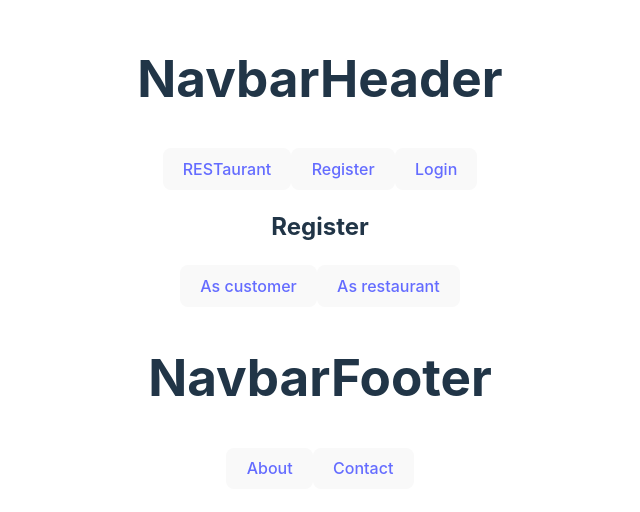
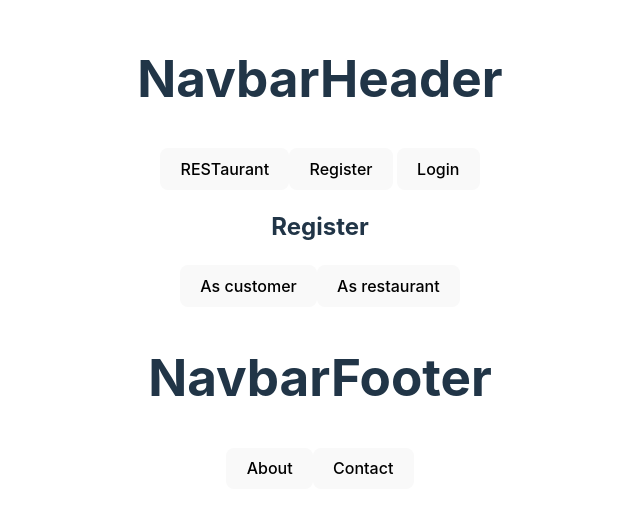
Before and after one commit to CodecoolGlobal/el-proyecte-grande-sprint-1-java-attila-kerekes, a React (Vite) app in the folder frontend/vite/: page /register in a window 1280 px wide. Shown: the part 152-664 px from the top of the page, without its empty margins (320-960 px from the left). Built offline with nearby package versions, Linux system fonts and the light colour scheme.

Commit message:
refactor button links

```diff
--- a/frontend/vite/src/pages/NavbarFooter.jsx
+++ b/frontend/vite/src/pages/NavbarFooter.jsx
@@ -5,8 +5,8 @@ function NavbarFooter({id}) {
     return (
         <nav className="CustomerNavbar">
             <h1>NavbarFooter</h1>
-            <button><Link to={`/about`}>About</Link></button>
-            <button><Link to={`/contact`}>Contact</Link></button>
+            <Link to={`/about`}><button>About</button></Link>
+            <Link to={`/contact`}><button>Contact</button></Link>
         </nav>
     )
 }
--- a/frontend/vite/src/pages/NavbarHeader.jsx
+++ b/frontend/vite/src/pages/NavbarHeader.jsx
@@ -6,18 +6,18 @@ function NavbarHeader({id, isAuthenticated}) {
     return (
         <nav className="CustomerNavbar">
             <h1>NavbarHeader</h1>
-            <button><Link to={`/`}>RESTaurant</Link></button>
+            <Link to={`/`}><button>RESTaurant</button></Link>
             {isAuthenticated ? (
                     <>
-                        <button><Link to={`/customer`}>My profile</Link></button>
-                        <button><Link to={`/`}>Logout</Link></button>
+                    <Link to={`/customer`}>    <button>My profile</button></Link>
+                    <Link to={`/`}> <button>Logout</button></Link>
                     </>
                 )
                 :
                 (
                     <>
-                        <button><Link to={`/register`}>Register</Link></button>
-                        <button><Link to={`/login`}>Login</Link></button>
+                    <Link to={`/register`}><button>Register</button></Link>
+                    <Link to={`/login`}> <button>Login</button></Link>
                     </>
                 )
             }
--- a/frontend/vite/src/pages/Register.jsx
+++ b/frontend/vite/src/pages/Register.jsx
@@ -4,8 +4,8 @@ export default function Register() {
     return (
         <>
             <h2>Register</h2>
-            <button><Link to={`customer`}>As customer</Link></button>
-            <button><Link to={`restaurant`}>As restaurant</Link></button>
+            <Link to={`customer`}> <button>As customer</button></Link>
+            <Link to={`restaurant`}><button>As restaurant</button></Link>
             <Outlet/>
         </>
     )
```
